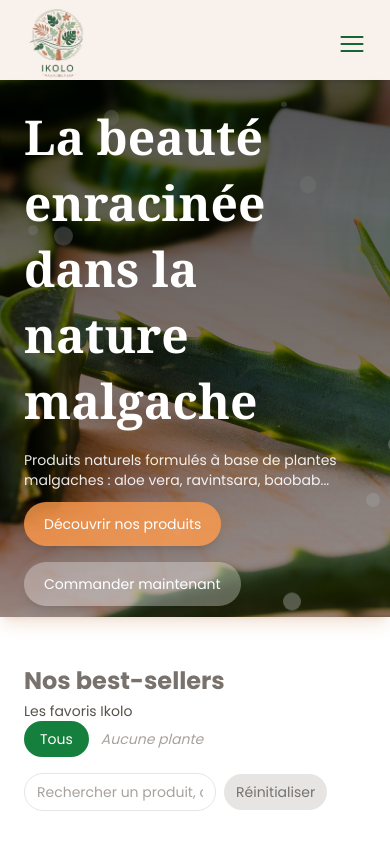
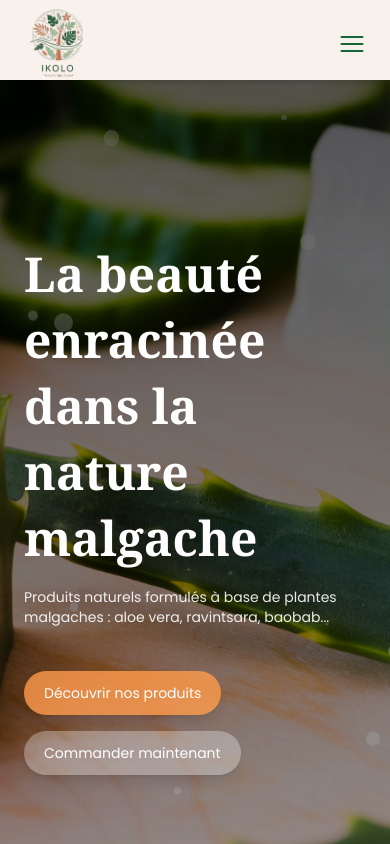
Before and after one commit to ramandimbsonMg/ikolo-website, a Next.js app: page / in a window 390 px wide. Shown: the top 844 px of the page. Built offline with nearby package versions, Linux system fonts and the light colour scheme.

Commit message:
Update landing

```diff
--- a/src/ui/components/actuality/hero-baner.tsx
+++ b/src/ui/components/actuality/hero-baner.tsx
@@ -31,8 +31,8 @@ export default function HeroBanner() {
   }, []);
 
   return (
-      <div className="bg-secondary/10 h-[537px] lg:h-[535px] relative z-10 shadow-lg shadow-secondary/20">
-    <section className="relative h-[537px] lg:h-[535px] overflow-hidden lg:rounded-bl-full">
+      <div className="bg-secondary/10 min-h-screen lg:h-[535px] relative z-10 shadow-lg shadow-secondary/20">
+    <section className="relative min-h-screen lg:h-[535px] overflow-hidden lg:rounded-bl-full">
         {/* Image de fond */}
         <Image
           src="/assets/images/banier/2.jpg"
@@ -53,7 +53,7 @@ export default function HeroBanner() {
               vera, ravintsara, baobab...
             </p>
 
-            <div className="mt-6 lg:flex lg:gap-4 space-y-10 lg:space-y-0">
+            <div className="lg:mt-6 mt-14 lg:flex lg:gap-4 space-y-10 lg:space-y-0">
               <div>
                 <Link
                 href="/products"
```
